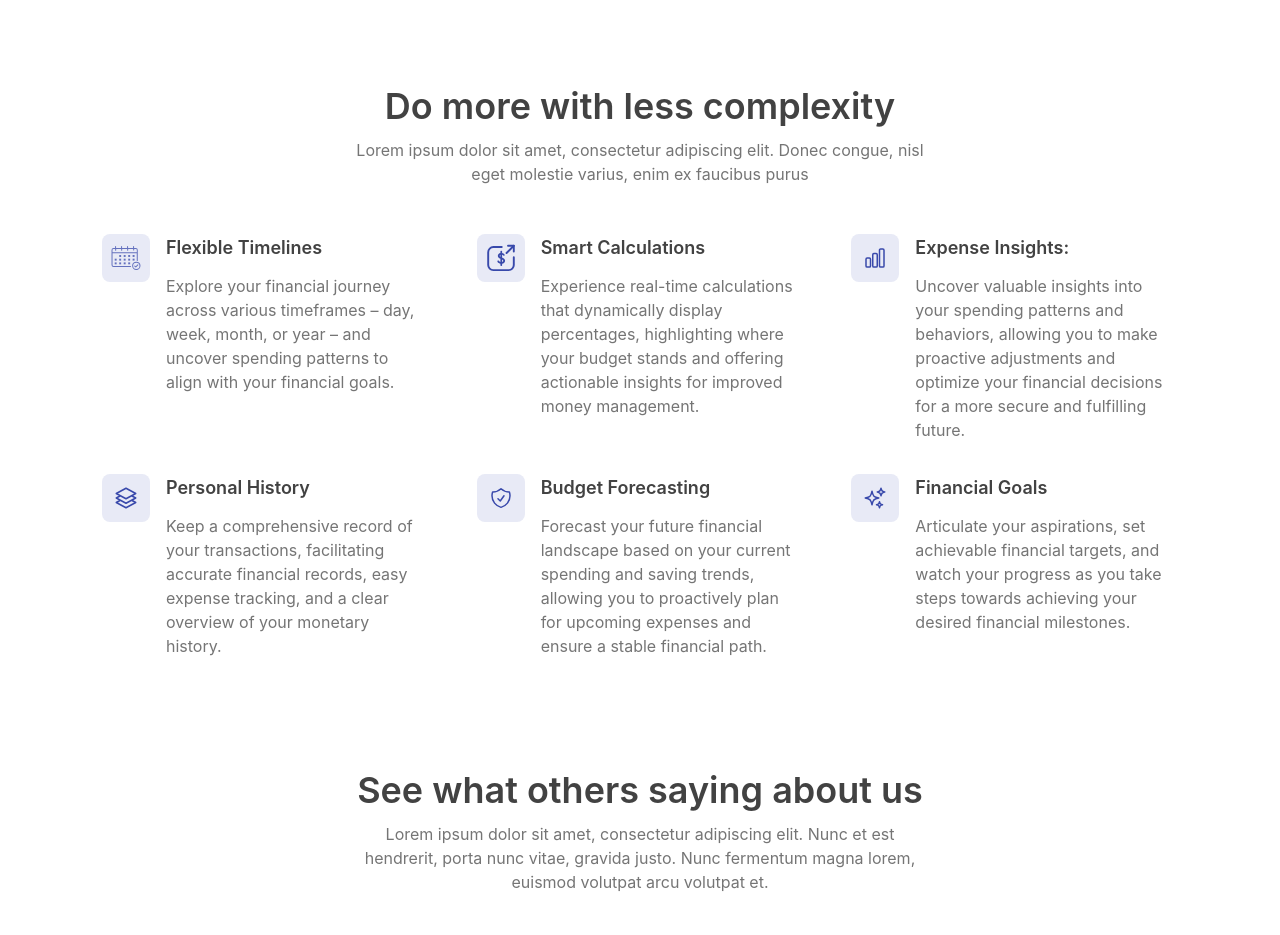
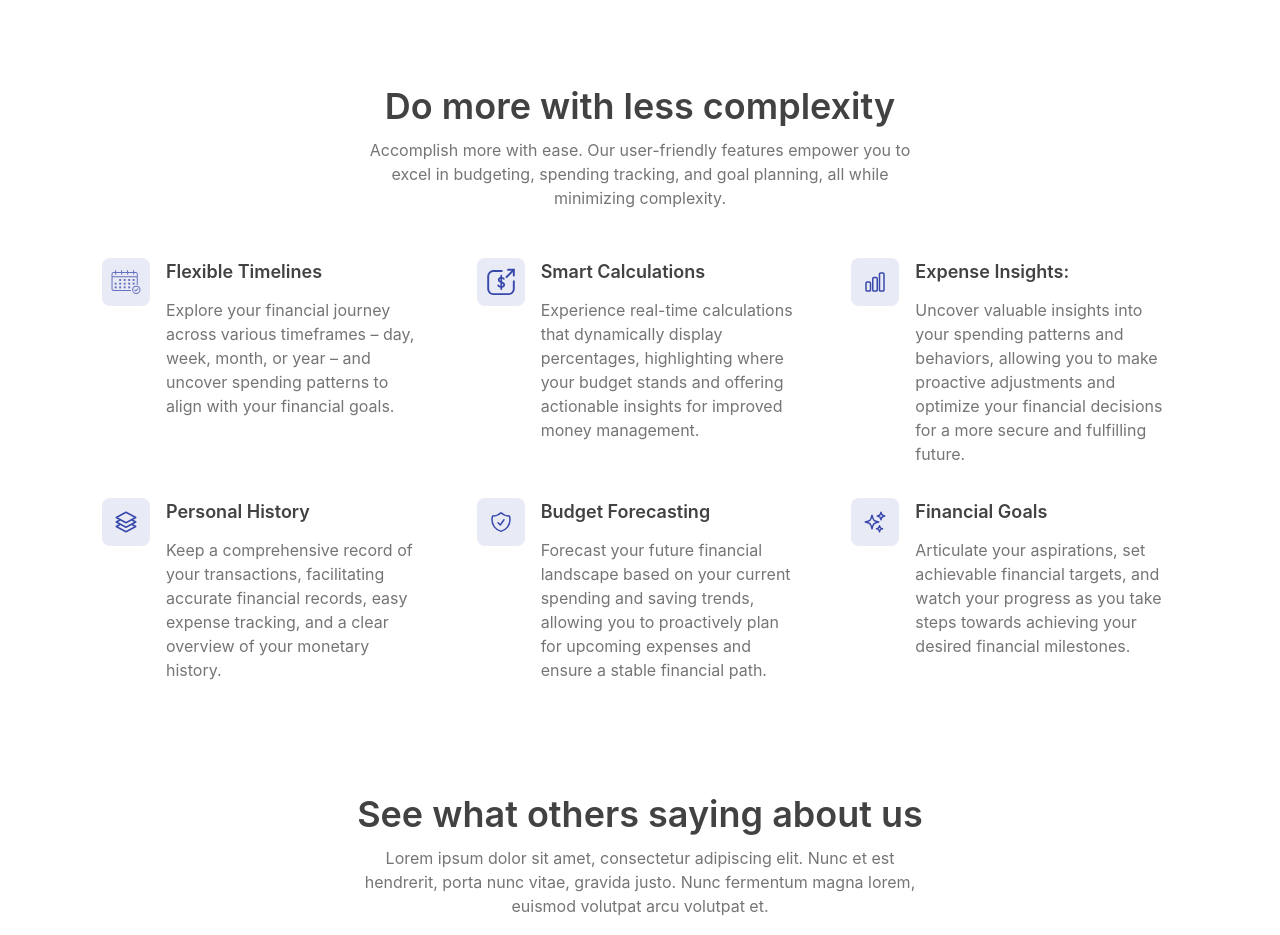
Before and after one commit to maxencemazeau/financewebsite, a React (Create React App) app: page / in a window 1280 px wide. Shown: the part 1080-2015 px from the top of the page. Built offline with nearby package versions, Linux system fonts and the light colour scheme.

Commit message:
Description feature

```diff
--- a/src/page/Home/Features.tsx
+++ b/src/page/Home/Features.tsx
@@ -110,7 +110,7 @@ export default function Features() {
                         Do more with less complexity
                     </p>
                     <p>
-                        Lorem ipsum dolor sit amet, consectetur adipiscing elit. Donec congue, nisl eget molestie varius, enim ex faucibus purus
+                    Accomplish more with ease. Our user-friendly features empower you to excel in budgeting, spending tracking, and goal planning, all while minimizing complexity.
                     </p>
                 </div>
                 <div className="mt-12">
```
